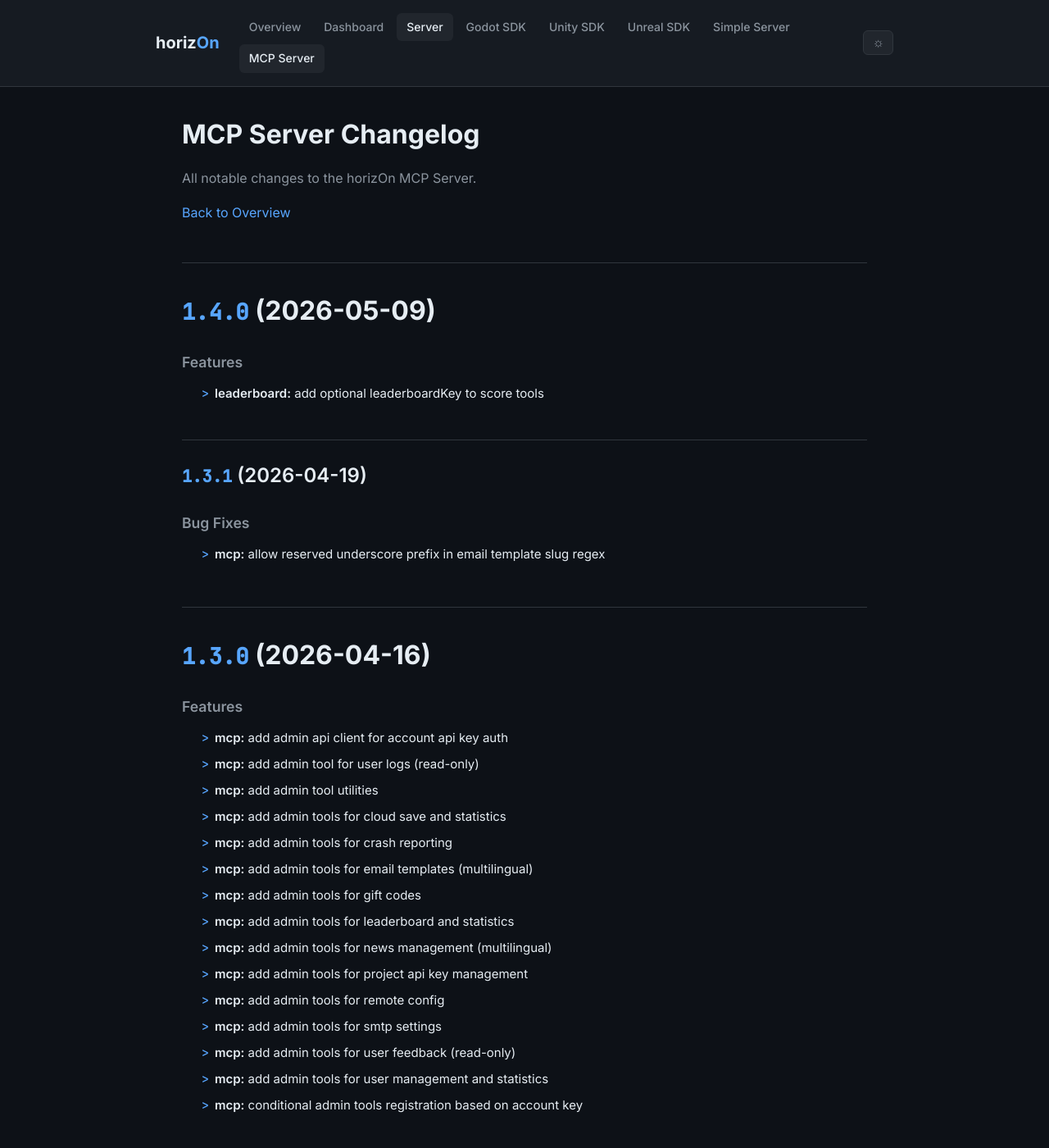
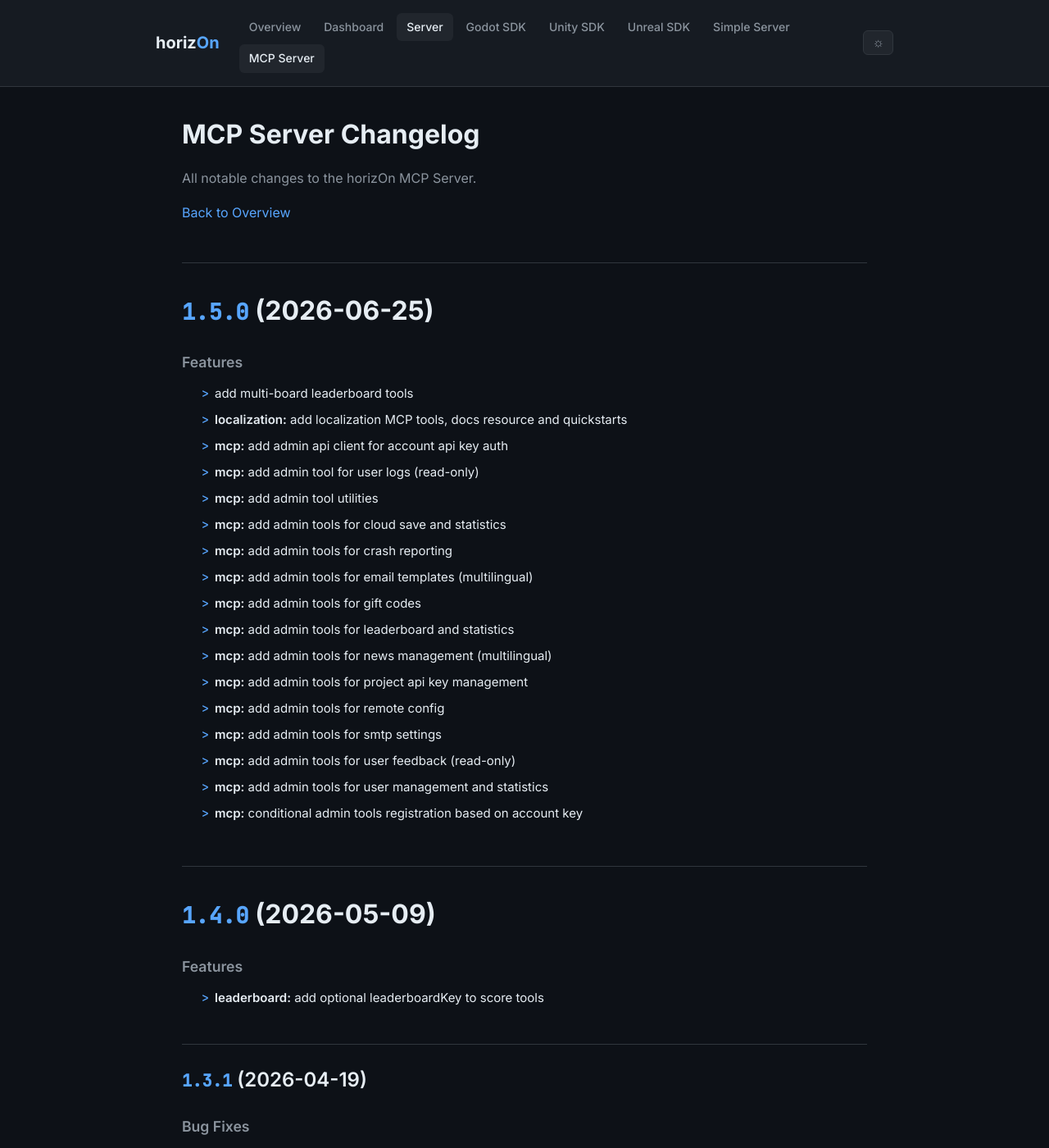
Before and after one commit to ProjectMakersDE/horizOn-Changelog, a Jekyll site: the page built from mcp-server-changelog.md, in a window 1280 px wide and 1400 px high. Shown: the whole window at 82% size. Built offline with Jekyll 4.4.1, drawn with Linux system fonts in a browser that asks for light colours.

Commit message:
chore: reconcile changelogs

```diff
--- a/mcp-server-changelog.md
+++ b/mcp-server-changelog.md
@@ -8,6 +8,29 @@ title: MCP Server Changelog
 All notable changes to the horizOn MCP Server.
 
 [Back to Overview](.)
+
+# [1.5.0](https://github.com/ProjectMakersDE/horizOn-mcp/compare/v1.4.0...v1.5.0) (2026-06-25)
+
+
+### Features
+
+* add multi-board leaderboard tools ([bfc178b](https://github.com/ProjectMakersDE/horizOn-mcp/commit/bfc178bcecd9fe90bd2dffe8719e23325c9694c3))
+* **localization:** add localization MCP tools, docs resource and quickstarts ([14b638d](https://github.com/ProjectMakersDE/horizOn-mcp/commit/14b638dd630476c60057ae9e81b5fca9a5e2aaa1))
+* **mcp:** add admin api client for account api key auth ([f6b76ca](https://github.com/ProjectMakersDE/horizOn-mcp/commit/f6b76ca33bebf71bec7f7ffab6fb40315307bc14))
+* **mcp:** add admin tool for user logs (read-only) ([5e363a7](https://github.com/ProjectMakersDE/horizOn-mcp/commit/5e363a7e773801c34a0b360774ce7f69646f0e27))
+* **mcp:** add admin tool utilities ([bfd3f6f](https://github.com/ProjectMakersDE/horizOn-mcp/commit/bfd3f6f3b31892e1a3529306a50ba8520eceb1ec))
+* **mcp:** add admin tools for cloud save and statistics ([b1debc4](https://github.com/ProjectMakersDE/horizOn-mcp/commit/b1debc4fb043e1053f25e75af49365d0d3692801))
+* **mcp:** add admin tools for crash reporting ([428635f](https://github.com/ProjectMakersDE/horizOn-mcp/commit/428635f25d9fd8523430c38749b536c6d3f0f88d))
+* **mcp:** add admin tools for email templates (multilingual) ([fde2188](https://github.com/ProjectMakersDE/horizOn-mcp/commit/fde2188020080750598b86d90398a35b797477a4))
+* **mcp:** add admin tools for gift codes ([adf067b](https://github.com/ProjectMakersDE/horizOn-mcp/commit/adf067b2fbcc1ab88a7a7cf94b7b25c16d6fe4eb))
+* **mcp:** add admin tools for leaderboard and statistics ([cce7e4f](https://github.com/ProjectMakersDE/horizOn-mcp/commit/cce7e4fee648788feacc44fa28b98f16c7bba94f))
+* **mcp:** add admin tools for news management (multilingual) ([e6a31b8](https://github.com/ProjectMakersDE/horizOn-mcp/commit/e6a31b8dfe648e97161fa1df13e88799436803b9))
+* **mcp:** add admin tools for project api key management ([c08d97f](https://github.com/ProjectMakersDE/horizOn-mcp/commit/c08d97fe096b7e63da238bda6d38e058f915ab9e))
+* **mcp:** add admin tools for remote config ([f299ae1](https://github.com/ProjectMakersDE/horizOn-mcp/commit/f299ae11cbe5ef045922447655c0aa3345dbb91a))
+* **mcp:** add admin tools for smtp settings ([f769d52](https://github.com/ProjectMakersDE/horizOn-mcp/commit/f769d526b732dcad061718f6c612e0e811ac33e2))
+* **mcp:** add admin tools for user feedback (read-only) ([2996cbb](https://github.com/ProjectMakersDE/horizOn-mcp/commit/2996cbb405d9cbc4319bf04c515587405799ecce))
+* **mcp:** add admin tools for user management and statistics ([d6ef4ec](https://github.com/ProjectMakersDE/horizOn-mcp/commit/d6ef4ec12011d60aeb27d92035d7c4d95231767f))
+* **mcp:** conditional admin tools registration based on account key ([4a91c1e](https://github.com/ProjectMakersDE/horizOn-mcp/commit/4a91c1eb1b9a1a81e3c70ac55845bbc7f875b3d8))
 
 # [1.4.0](https://github.com/ProjectMakersDE/horizOn-mcp/compare/v1.3.1...v1.4.0) (2026-05-09)
 
```
Also changed, not shown: index.md (+2 -2 lines), unreal-sdk-changelog.md (+21 -0 lines).
